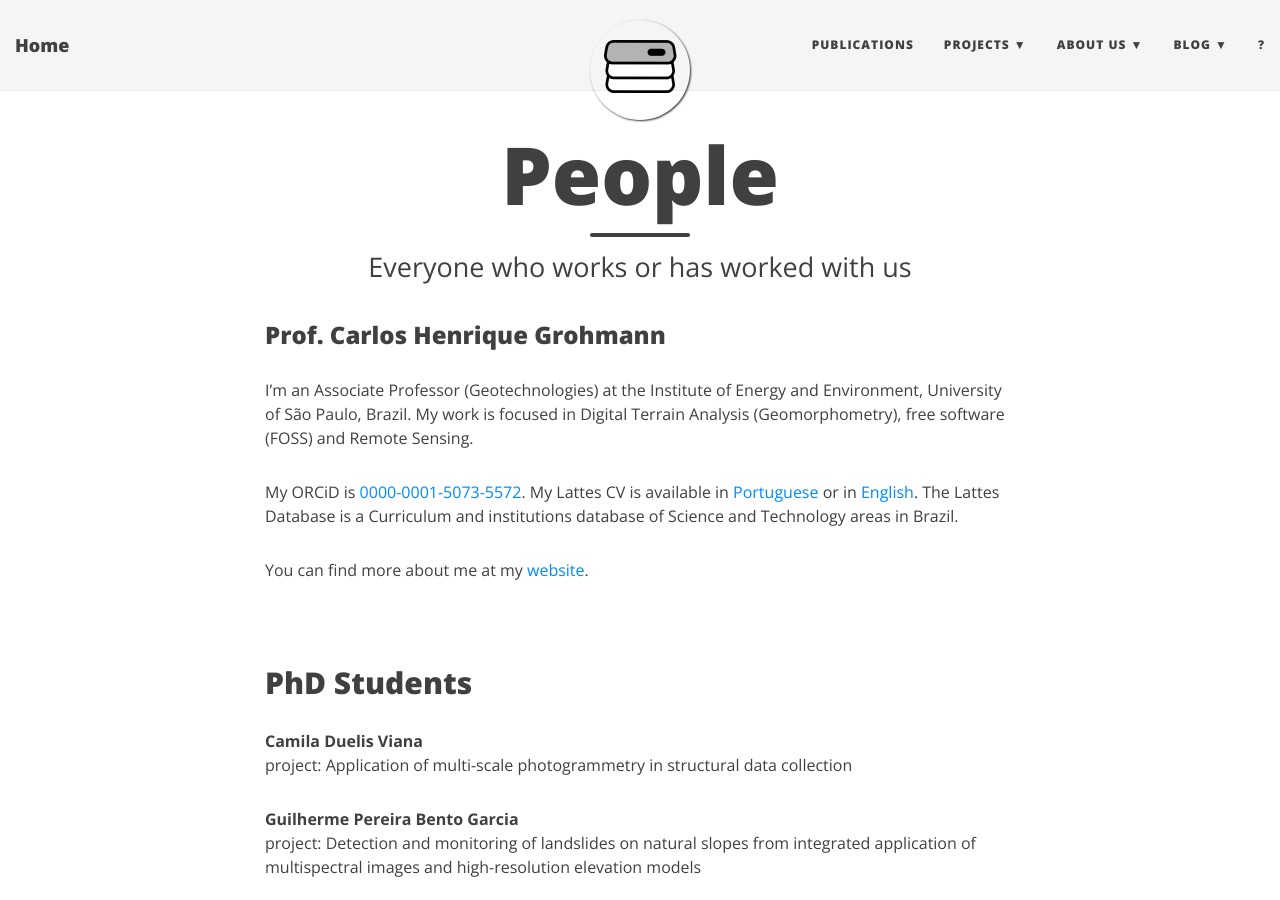
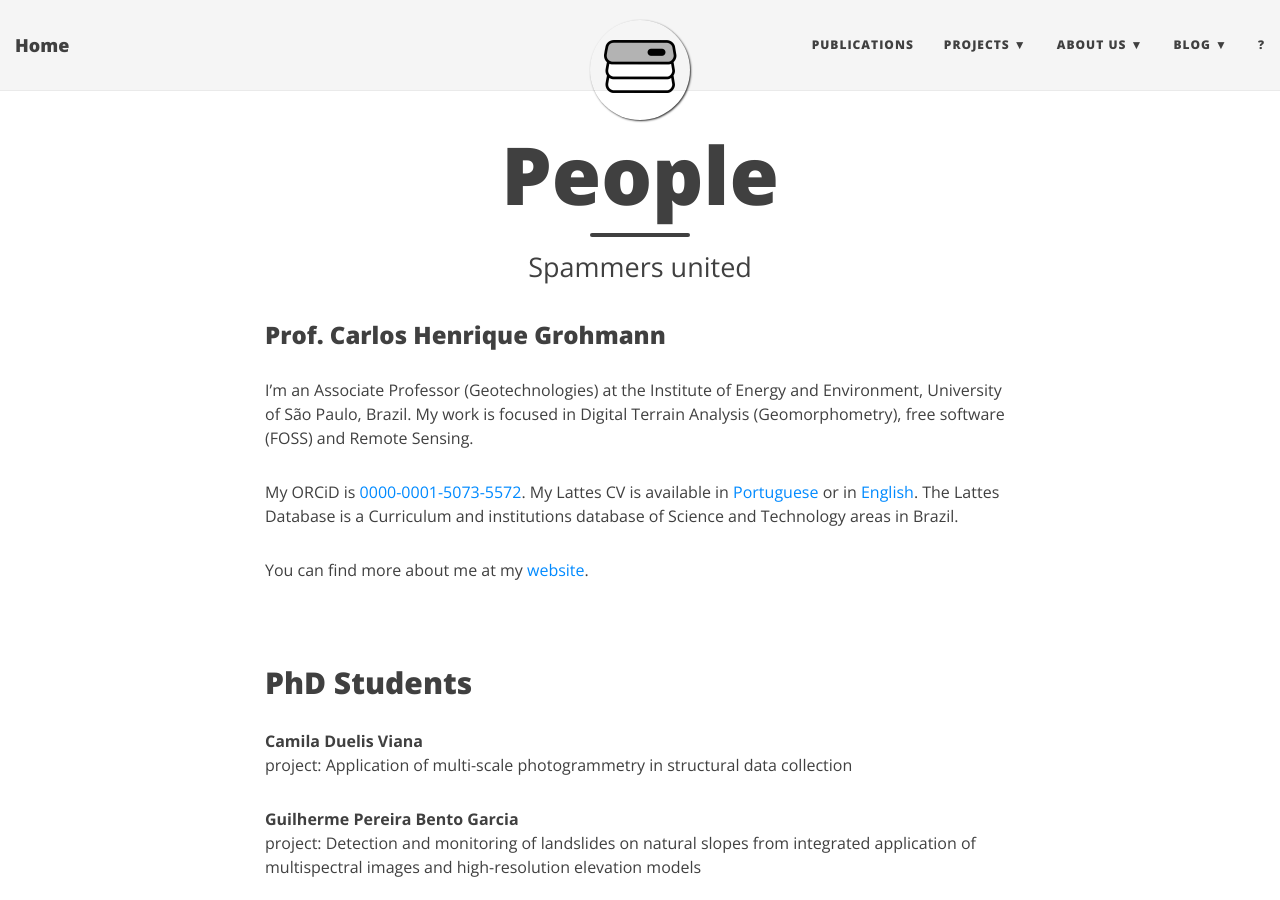
Before and after one commit to SPAMLab/SPAMLab.github.io, a Jekyll site: the page built from people.md, in a window 1280 px wide and 900 px high. Built offline with Jekyll 4.4.1, drawn with Linux system fonts in a browser that asks for light colours; nearby versions of some CDN libraries.

Commit message:
Update people.md

```diff
--- a/people.md
+++ b/people.md
@@ -1,7 +1,7 @@
 ---
 layout: page
 title: People
-subtitle: Everyone who works or has worked with us
+subtitle: Spammers united
 published: true
 ---
 
```
